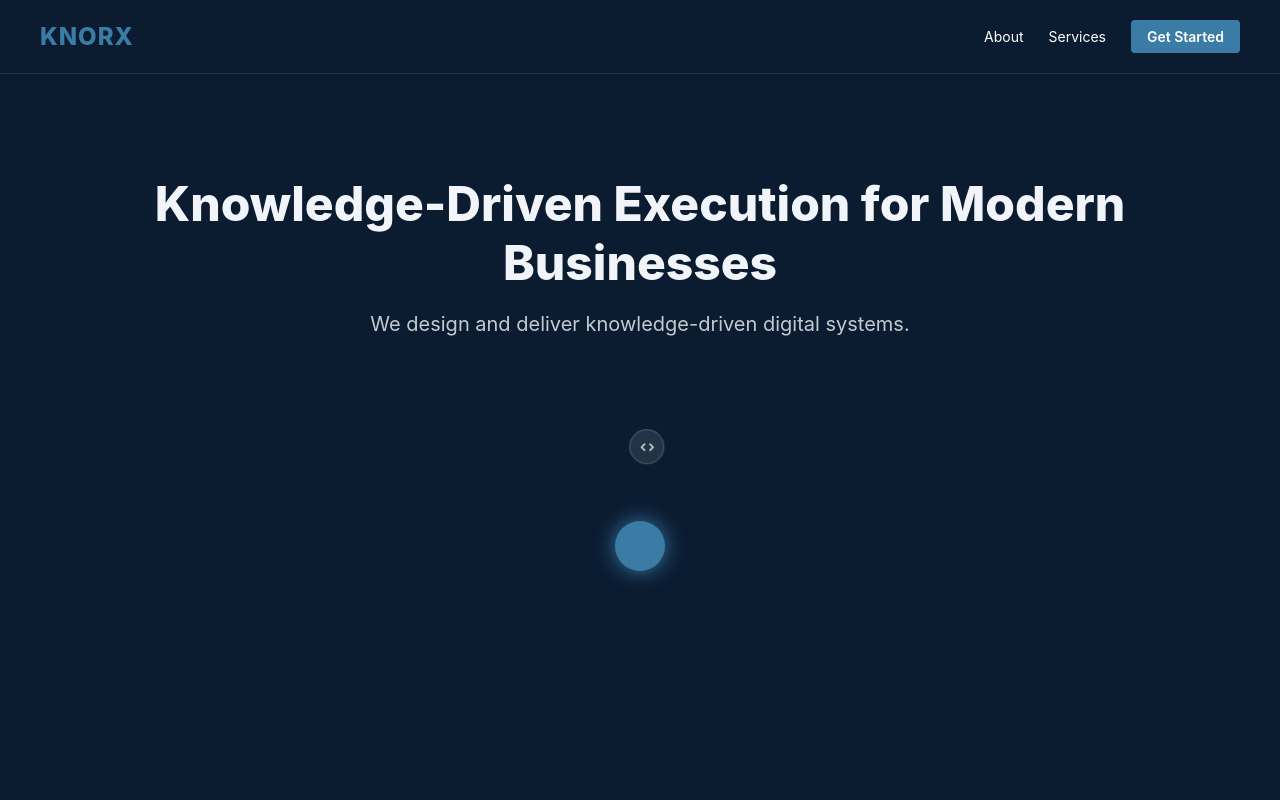
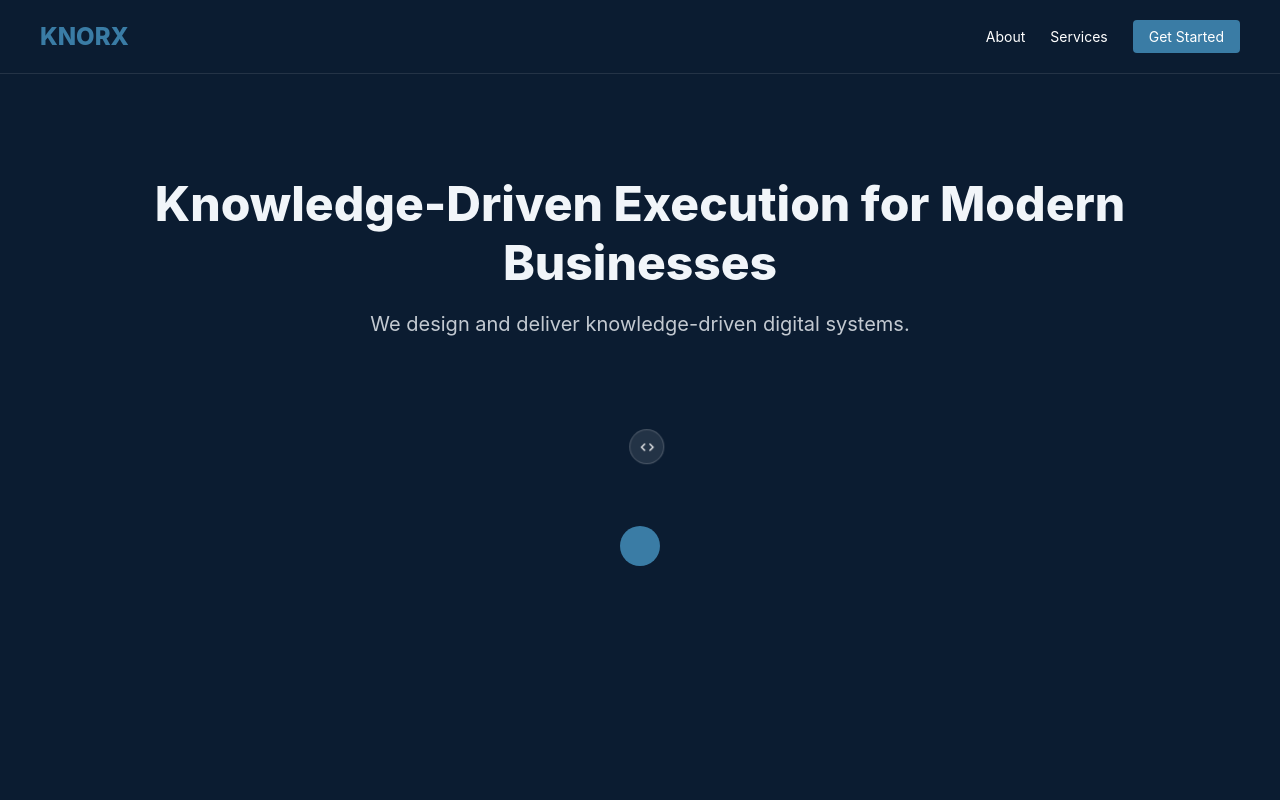
Before and after one commit to Sixtus-Ikpali/knorx-website, a Next.js app: page / in a window 1280 px wide. Shown: the top 800 px of the page. Built offline with nearby package versions, Linux system fonts and the light colour scheme.

Commit message:
Restored original layout and about text while keeping new icons

```diff
--- a/app/page.tsx
+++ b/app/page.tsx
@@ -1,4 +1,3 @@
-
 
 'use client';
 
@@ -43,11 +42,13 @@ export default function Home() {
   return (
     <main style={styles.main}>
       <style jsx global>{`
+        /* Original Orbit Animation */
         @keyframes orbit {
           from { transform: rotate(0deg) translateX(100px) rotate(0deg); }
           to { transform: rotate(360deg) translateX(100px) rotate(-360deg); }
         }
 
+        /* The ONLY 'new' addition: The hover lift for cards */
         .service-card {
           transition: transform 0.3s ease, box-shadow 0.3s ease, border-color 0.3s ease !important;
         }
@@ -58,7 +59,7 @@ export default function Home() {
         }
       `}</style>
 
-      {/* HEADER */}
+      {/* HEADER - RESTORED */}
       <header style={styles.header}>
         <div style={styles.nav}>
           <span style={styles.logoText}>KNORX</span>
@@ -70,19 +71,21 @@ export default function Home() {
         </div>
       </header>
 
-      {/* HERO */}
+      {/* HERO - RESTORED TO SINGLE ORBIT */}
       <section style={styles.hero}>
         <h1 style={styles.heading}>Knowledge-Driven Execution for Modern Businesses</h1>
         <p style={styles.subtext}>We design and deliver knowledge-driven digital systems.</p>
         <div style={styles.orbitContainer}>
           <div style={styles.centralNode}></div>
           <div style={{...styles.orbitNode, animation: 'orbit 8s linear infinite'}}>
-            <svg width="14" height="14" viewBox="0 0 24 24" fill="none" stroke="#fff" strokeWidth="2"><path d="M16 18l6-6-6-6M8 6l-6 6 6 6"/></svg>
+            <svg width="14" height="14" viewBox="0 0 24 24" fill="none" stroke="#fff" strokeWidth="2">
+              <path d="M16 18l6-6-6-6M8 6l-6 6 6 6"/>
+            </svg>
           </div>
         </div>
       </section>
 
-      {/* ABOUT SECTION - RESTORED TO YOUR VERSION */}
+      {/* ABOUT SECTION - RESTORED EXACT TEXT */}
       <section id="about" style={styles.section}>
         <div style={styles.container}>
           <h2 style={styles.sectionTitle}>About Us</h2>
@@ -97,7 +100,7 @@ export default function Home() {
         </div>
       </section>
 
-      {/* SERVICES SECTION */}
+      {/* SERVICES SECTION - WITH RECENT ICON UPDATES */}
       <section id="services" style={styles.section}>
         <div style={styles.container}>
           <h2 style={styles.sectionTitle}>Our Services</h2>
@@ -117,7 +120,7 @@ export default function Home() {
         </div>
       </section>
 
-      {/* CONTACT */}
+      {/* CONTACT - RESTORED */}
       <section id="contact" style={styles.section}>
         <div style={styles.container}>
           <h2 style={styles.sectionTitle}>Contact Us</h2>
@@ -148,15 +151,15 @@ const styles: { [key: string]: React.CSSProperties } = {
   main: { fontFamily: 'Inter, sans-serif', backgroundColor: '#0b1c31', color: '#f1f5f9', minHeight: '100vh' },
   header: { padding: '20px', borderBottom: '1px solid rgba(255,255,255,0.1)', position: 'sticky', top: 0, backgroundColor: '#0b1c31', zIndex: 10 },
   nav: { display: 'flex', justifyContent: 'space-between', alignItems: 'center', maxWidth: '1200px', margin: '0 auto' },
-  logoText: { color: '#3a7ca5', fontWeight: 800, fontSize: '24px', letterSpacing: '1px' },
+  logoText: { color: '#3a7ca5', fontWeight: 800, fontSize: '24px' },
   navLinks: { display: 'flex', gap: '25px', alignItems: 'center' },
   link: { color: '#fff', textDecoration: 'none', fontSize: '14px' },
-  navButton: { backgroundColor: '#3a7ca5', color: '#fff', padding: '8px 16px', borderRadius: '4px', textDecoration: 'none', fontSize: '14px', fontWeight: 600 },
+  navButton: { backgroundColor: '#3a7ca5', color: '#fff', padding: '8px 16px', borderRadius: '4px', textDecoration: 'none', fontSize: '14px' },
   hero: { padding: '100px 20px', textAlign: 'center' },
   heading: { fontSize: '48px', fontWeight: 800, marginBottom: '20px' },
   subtext: { fontSize: '20px', opacity: 0.8, maxWidth: '700px', margin: '0 auto' },
   orbitContainer: { position: 'relative', width: '300px', height: '300px', margin: '60px auto', display: 'flex', justifyContent: 'center', alignItems: 'center' },
-  centralNode: { width: '50px', height: '50px', backgroundColor: '#3a7ca5', borderRadius: '50%', boxShadow: '0 0 20px #3a7ca5' },
+  centralNode: { width: '40px', height: '40px', backgroundColor: '#3a7ca5', borderRadius: '50%' },
   orbitNode: { position: 'absolute', width: '35px', height: '35px', backgroundColor: 'rgba(255,255,255,0.1)', borderRadius: '50%', display: 'flex', justifyContent: 'center', alignItems: 'center', border: '1px solid rgba(255,255,255,0.2)' },
   section: { padding: '80px 20px' },
   container: { maxWidth: '1200px', margin: '0 auto' },
@@ -167,12 +170,12 @@ const styles: { [key: string]: React.CSSProperties } = {
   card: { padding: '30px', backgroundColor: 'rgba(255,255,255,0.03)', borderRadius: '16px', border: '1px solid rgba(255,255,255,0.05)' },
   cardImageContainer: { marginBottom: '20px', textAlign: 'center' },
   cardImage: { maxWidth: '100%', height: '160px', objectFit: 'contain' },
-  cardTitle: { marginBottom: '15px', color: '#f1f5f9' },
+  cardTitle: { marginBottom: '15px' },
   list: { listStyle: 'none', padding: 0, opacity: 0.7 },
   listItem: { marginBottom: '8px', fontSize: '14px' },
   form: { display: 'flex', flexDirection: 'column', gap: '15px', maxWidth: '500px' },
   input: { padding: '14px', borderRadius: '8px', border: '1px solid rgba(255,255,255,0.1)', backgroundColor: 'rgba(255,255,255,0.05)', color: '#fff' },
   textarea: { padding: '14px', borderRadius: '8px', border: '1px solid rgba(255,255,255,0.1)', backgroundColor: 'rgba(255,255,255,0.05)', color: '#fff', minHeight: '120px' },
-  button: { backgroundColor: '#3a7ca5', color: '#fff', padding: '16px', border: 'none', borderRadius: '8px', cursor: 'pointer', fontWeight: 600 },
+  button: { backgroundColor: '#3a7ca5', color: '#fff', padding: '16px', border: 'none', borderRadius: '8px', cursor: 'pointer' },
   footer: { padding: '60px 20px', textAlign: 'center', opacity: 0.5, borderTop: '1px solid rgba(255,255,255,0.05)' }
 };
```
